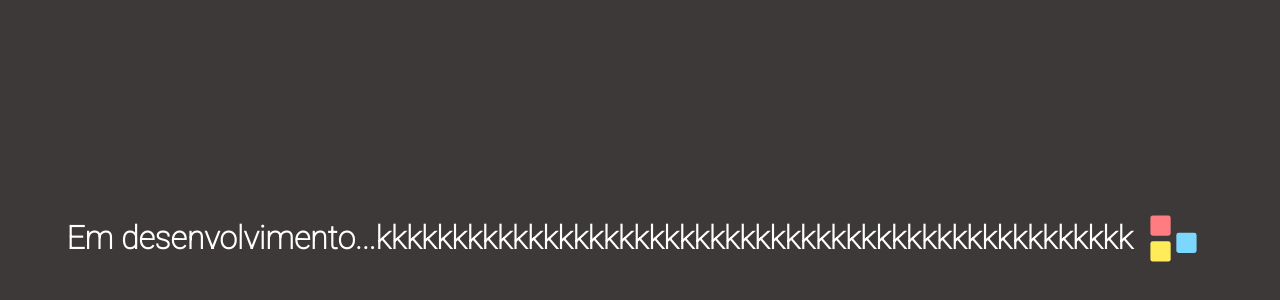
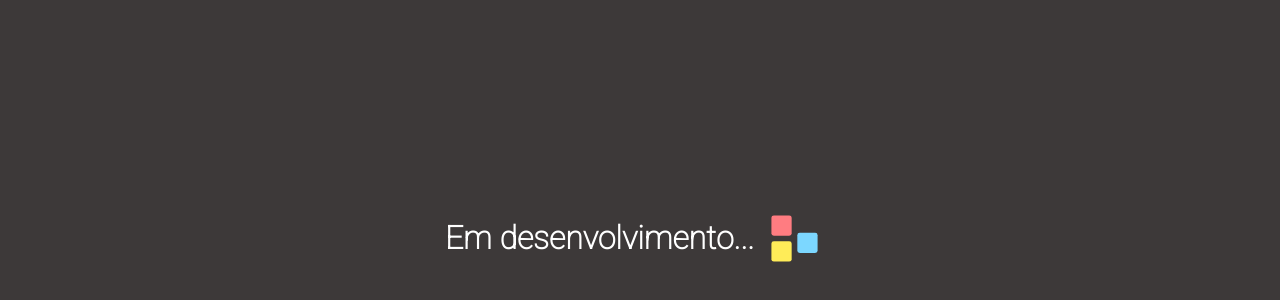
Before and after one commit to marcinhuk/rm, a plain HTML site: page index.html in a window 1280 px wide. Shown: the part 162-462 px from the top of the page. Drawn offline with Linux system fonts and the light colour scheme.

Commit message:
Update index.html

```diff
--- a/index.html
+++ b/index.html
@@ -9,7 +9,7 @@
 	<title>GitHub - Rodrigo Marcinhuk</title>
 </head>
 <body>
-	<h1>Em desenvolvimento...kkkkkkkkkkkkkkkkkkkkkkkkkkkkkkkkkkkkkkkkkkkkkkkkkk</h1>
+	<h1>Em desenvolvimento...</h1>
 	<img src="images/loading.svg" alt="">
 </body>
 </html>
```
